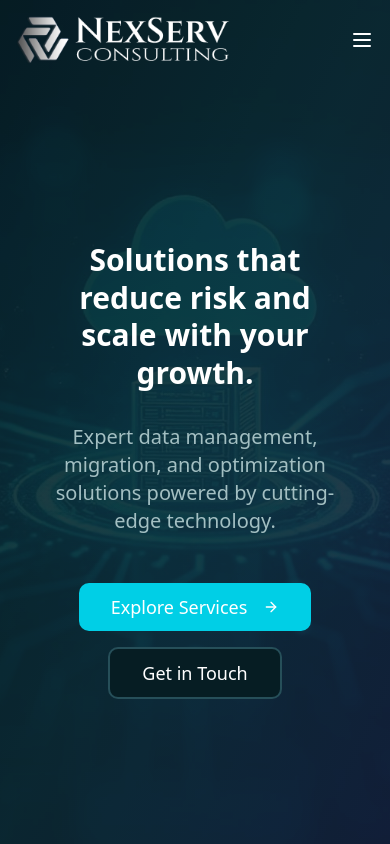
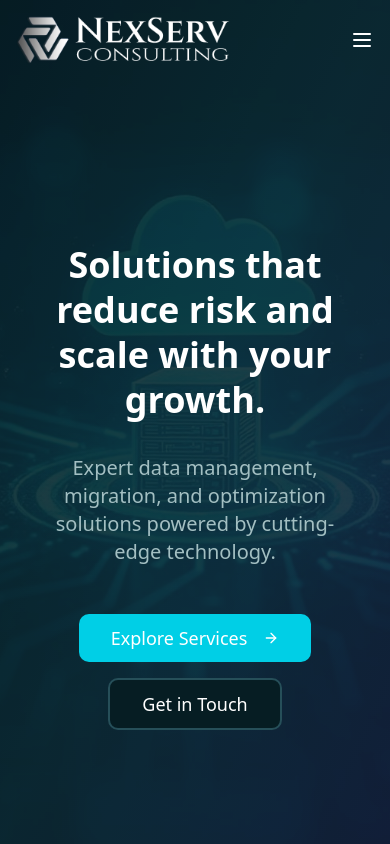
Before and after one commit to NexServConsulting/nexservconsulting, a React (Vite) app: page / in a window 390 px wide. Shown: the top 844 px of the page. Built offline with nearby package versions, Linux system fonts and the light colour scheme; the HTML template or start-up script is replaced by a standard one.

Commit message:
Improve mobile hero layout
Adjust mobile hero text: increase font size and move up to reduce overlap with logo. Specifically update Index.tsx hero section to use larger mobile text and reduce top padding, ensuring better spacing between logo and headline.

```diff
--- a/src/pages/Index.tsx
+++ b/src/pages/Index.tsx
@@ -189,7 +189,7 @@ const Index = () => {
       />
       <FloatingActions />
       {/* Hero Section */}
-      <section id="home" className="relative min-h-screen flex items-center justify-center px-4 overflow-hidden pt-24 md:pt-0">
+      <section id="home" className="relative min-h-screen flex items-center justify-center px-4 overflow-hidden pt-32 sm:pt-20 md:pt-0">
         <div className="absolute inset-0 bg-gradient-to-br from-background via-[hsl(192,60%,12%)] to-[hsl(220,50%,15%)]" />
         <div className="absolute inset-0">
           <img
@@ -200,7 +200,7 @@ const Index = () => {
         </div>
         <div className="container mx-auto relative z-10">
           <div className="max-w-5xl mx-auto text-center animate-fade-in">
-            <h1 className="text-3xl sm:text-5xl md:text-7xl lg:text-8xl font-bold mb-8 text-white leading-tight">
+            <h1 className="text-4xl sm:text-5xl md:text-7xl lg:text-8xl font-bold mb-8 text-white leading-tight">
               Solutions that reduce risk and scale with your growth.
             </h1>
             <p className="text-xl md:text-2xl text-muted-foreground mb-12 max-w-3xl mx-auto">
```
